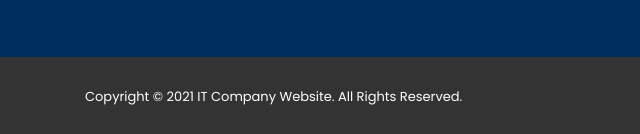
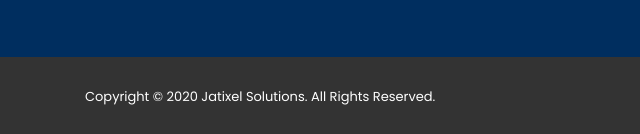
Before and after one commit to jatixelsolutions/Jatixel-Solutions, a plain HTML site: page careers.html in a window 1280 px wide. Shown: the part 1697-1831 px from the top of the page, 0-640 px from the left. Drawn offline with nearby package versions, Linux system fonts and the light colour scheme.

Commit message:
Update careers.html

```diff
--- a/careers.html
+++ b/careers.html
@@ -151,7 +151,7 @@
         <div class="container">
             <div class="row align-items-center">
                 <div class="col-md-6 copyright" style="color: #fff; font-size: 1.3rem;">
-                    Copyright &copy; 2021 IT Company Website. All Rights Reserved.
+                    Copyright &copy; 2020 Jatixel Solutions. All Rights Reserved.
                 </div>
             </div>
         </div>
```
